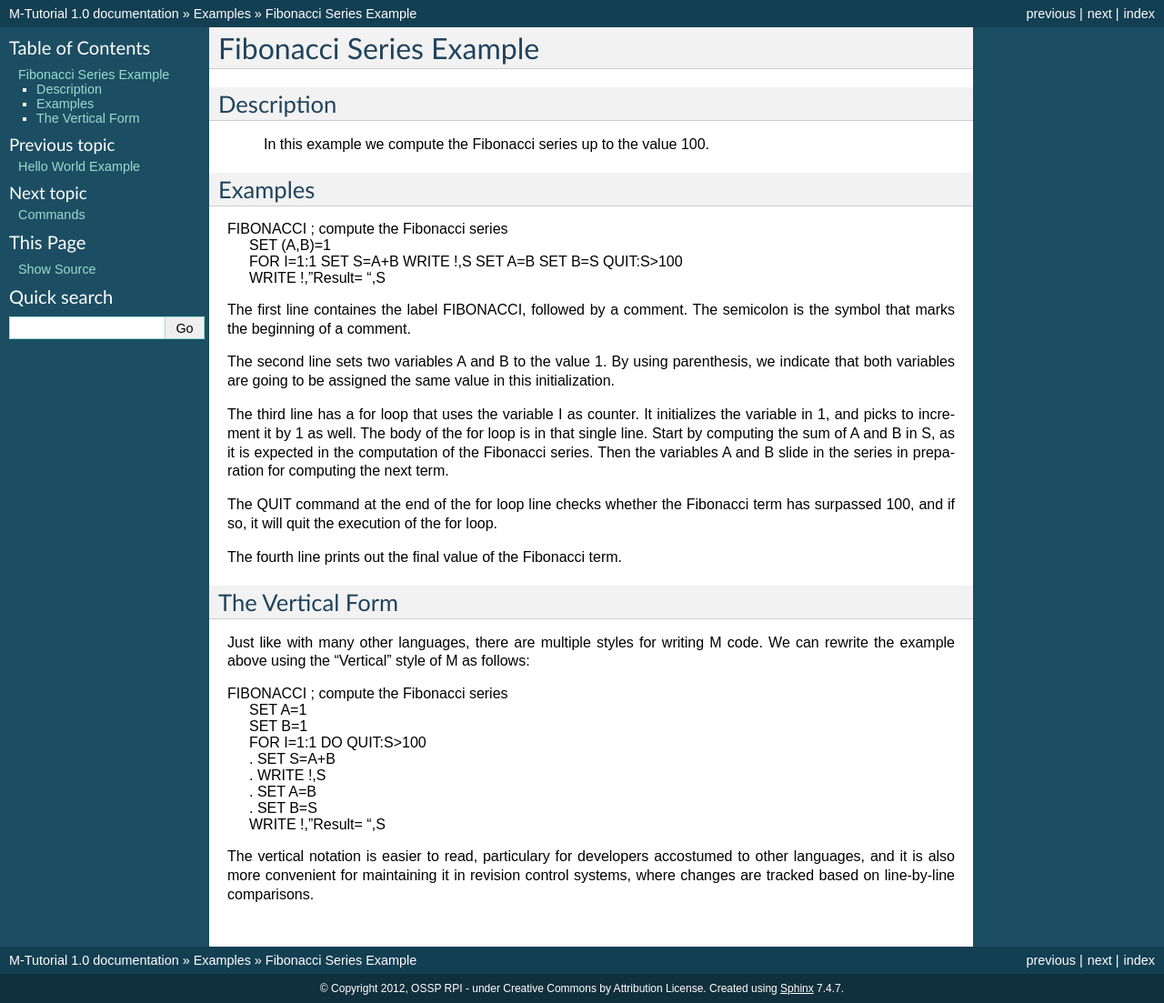
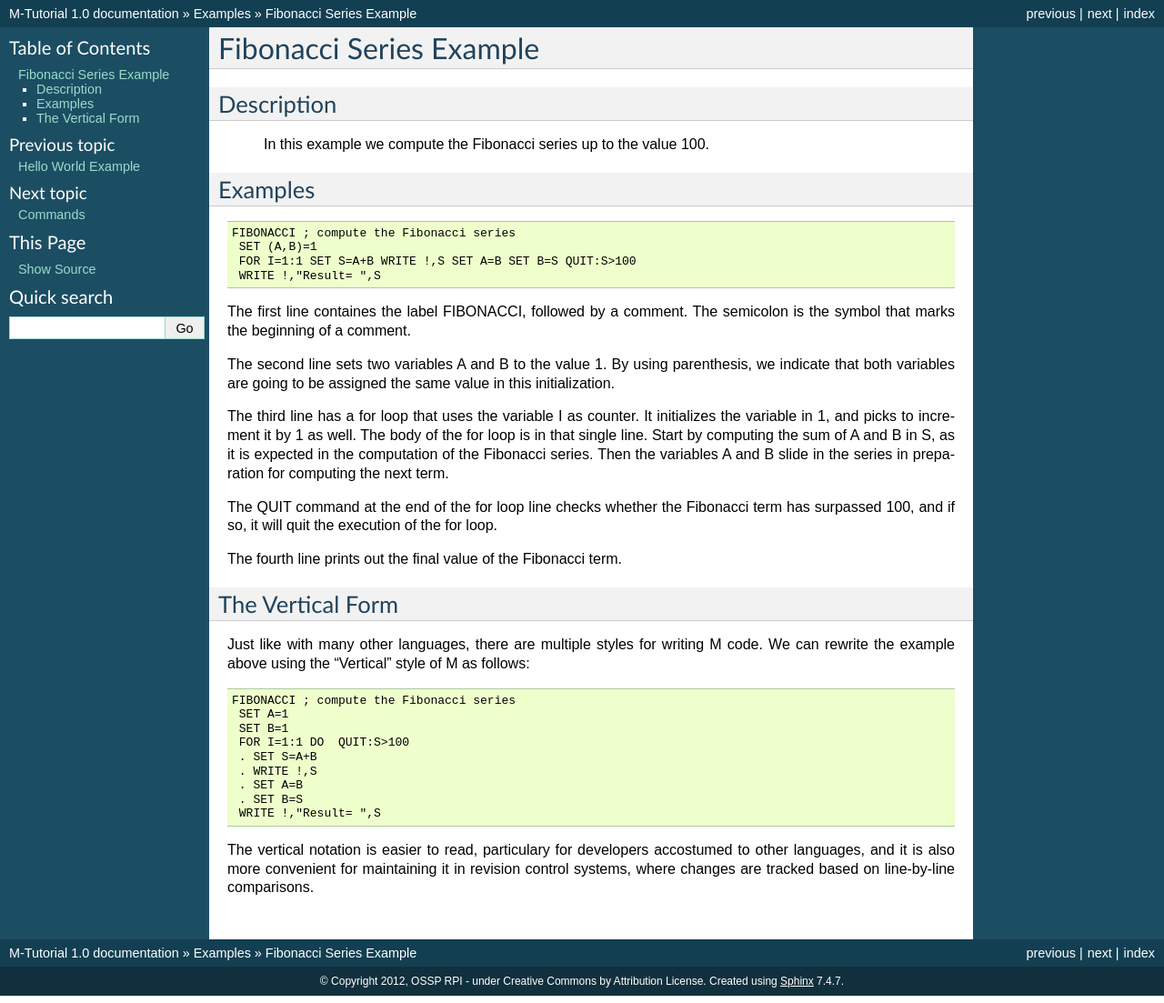
Before and after one commit to luisibanez/M-Tutorial, a Sphinx documentation site: the page built from source/Fibonacci_Example.rst, in a window 1280 px wide. Shown: the whole page at 91% size. Built offline with Sphinx 7.4.7, drawn with Linux system fonts in a browser that asks for light colours.

Commit message:
ENH: Improving notation, and adding comments.

```diff
--- a/source/Fibonacci_Example.rst
+++ b/source/Fibonacci_Example.rst
@@ -11,11 +11,12 @@ Description
 Examples
 ########
 
+::
 
-| FIBONACCI ; compute the Fibonacci series
-|  SET (A,B)=1
-|  FOR I=1:1 SET S=A+B WRITE !,S SET A=B SET B=S QUIT:S>100
-|  WRITE !,"Result= ",S
+        FIBONACCI ; compute the Fibonacci series
+         SET (A,B)=1
+         FOR I=1:1 SET S=A+B WRITE !,S SET A=B SET B=S QUIT:S>100
+         WRITE !,"Result= ",S
 
 The first line containes the label FIBONACCI, followed by a comment. The
 semicolon is the symbol that marks the beginning of a comment.
@@ -44,15 +45,17 @@ Just like with many other languages, there are multiple styles for writing M
 code. We can rewrite the example above using the "Vertical" style of M as
 follows:
 
-| FIBONACCI ; compute the Fibonacci series
-|  SET A=1
-|  SET B=1
-|  FOR I=1:1 DO  QUIT:S>100
-|  . SET S=A+B
-|  . WRITE !,S
-|  . SET A=B
-|  . SET B=S
-|  WRITE !,"Result= ",S
+::
+
+              FIBONACCI ; compute the Fibonacci series
+               SET A=1
+               SET B=1
+               FOR I=1:1 DO  QUIT:S>100
+               . SET S=A+B
+               . WRITE !,S
+               . SET A=B
+               . SET B=S
+               WRITE !,"Result= ",S
 
 The vertical notation is easier to read, particulary for developers accostumed
 to other languages, and it is also more convenient for maintaining it in
```
Also changed, not shown: source/HelloWorld_Example.rst (+12 -3 lines).
